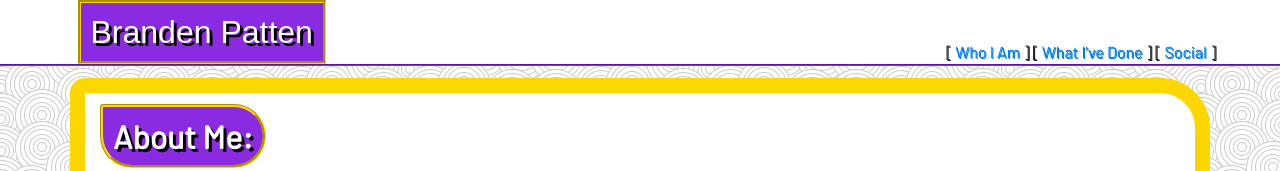
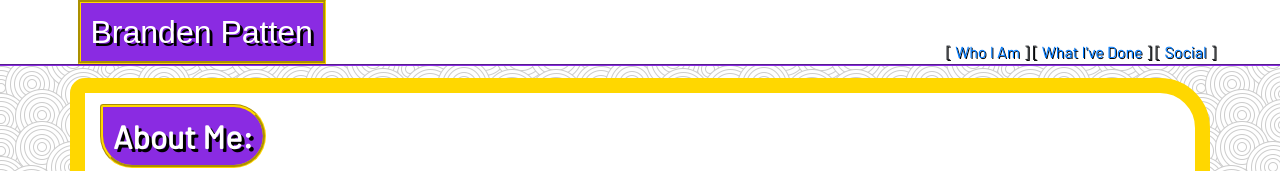
Before and after one commit to pattenbranden/New-Portfolio, a plain HTML site: page index.html in a window 1280 px wide. Shown: the top 171 px of the page. Drawn offline with nearby package versions, Linux system fonts and the light colour scheme; a script that the page names is missing; a web font is replaced by a local one.

Commit message:
changed drop-shadow to black, thanks Sharon!

```diff
--- a/assets/css/style.css
+++ b/assets/css/style.css
@@ -14,8 +14,7 @@ body {
     bottom: 0%;
     right: 5%;
     font-family: 'Barlow', sans-serif;
-
-  text-shadow: 1px 1px;
+    text-shadow: 1px 1px black;
 }
 
 #header-name {
```
